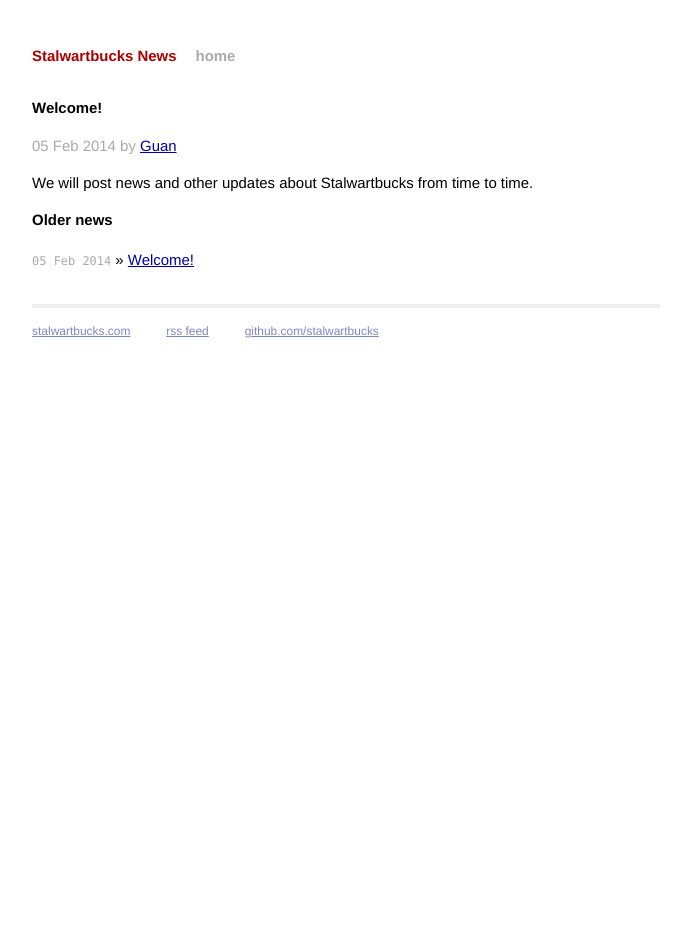
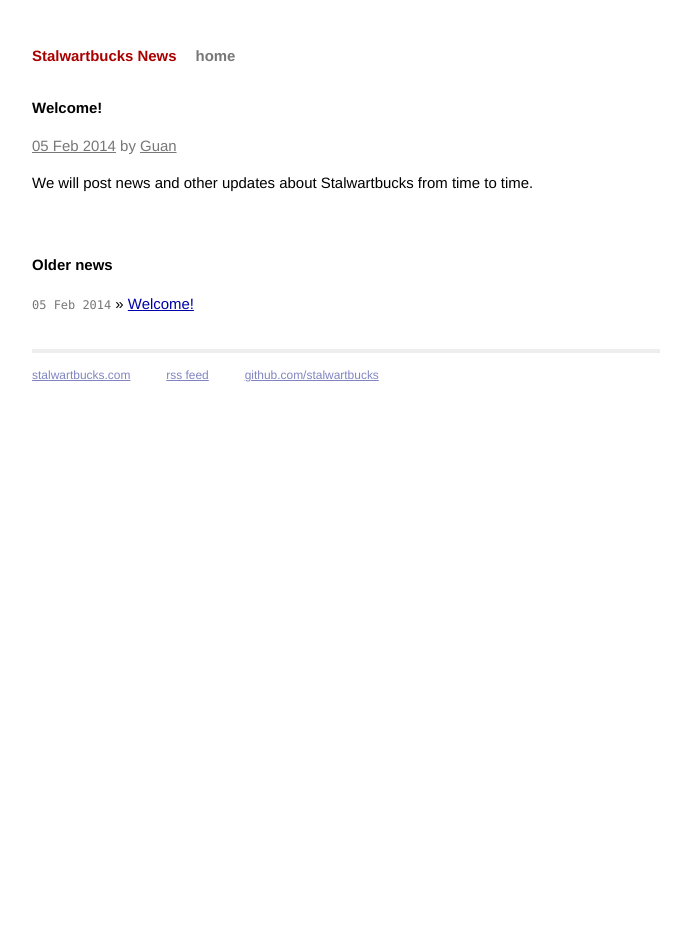
Before and after one commit to stalwartbucks/sbxnews, a Jekyll site: the page built from index.html, in a window 1280 px wide. Shown: the whole page, without its empty margins (294-985 px from the left). Built offline with Jekyll 4.4.1, drawn with Linux system fonts in a browser that asks for light colours; Markdown is read by kramdown in place of the engine named in the settings.

Commit message:
More front page tweaks

```diff
--- a/_config.yml
+++ b/_config.yml
@@ -8,3 +8,7 @@
     twitter: guan
     display_name: Guan
     full_name: Guan Yang
+  joe:
+    twitter: TheStalwart
+    display_name: Joe
+    full_name: Joe Weisenthal
--- a/css/main.css
+++ b/css/main.css
@@ -44,9 +44,13 @@
 }
 
 .posts span {
-  color: #aaa;
+  color: #777;
   font-family: Monaco, "Courier New", monospace;
   font-size: 80%;
+}
+
+#home h1.older {
+  margin-top: 4em;
 }
 
 /*****************************************************************************/
@@ -94,7 +98,7 @@
 }
 
 .header a.extra {
-  color: #aaa;
+  color: #777;
   margin-left: 1em;
 }
 
@@ -103,7 +107,11 @@
 }
 
 .meta {
-  color: #aaa;
+  color: #777;
+}
+
+.meta a, .meta a:visited {
+  color: #777;
 }
 
 .footer {
--- a/index.html
+++ b/index.html
@@ -9,13 +9,13 @@
 
 <div id="home">
 <h1>{{ post.title }}</h1>
-<p class="meta">{{ post.date | date_to_string }} by <a href="https://twitter.com/{{author.twitter}}">{{author.display_name}}</a></p>
+<p class="meta"><a href="{{post.url}}">{{ post.date | date_to_string }}</a> by <a href="https://twitter.com/{{author.twitter}}">{{author.display_name}}</a></p>
 
 <div class="post">
 {{ content }}
 </div>
 
-  <h1>Older news</h1>
+  <h1 class="older">Older news</h1>
   <ul class="posts">
     {% for post in site.posts %}
       <li><span>{{ post.date | date_to_string }}</span> &raquo; <a href="{{ post.url }}">{{ post.title }}</a></li>
```
